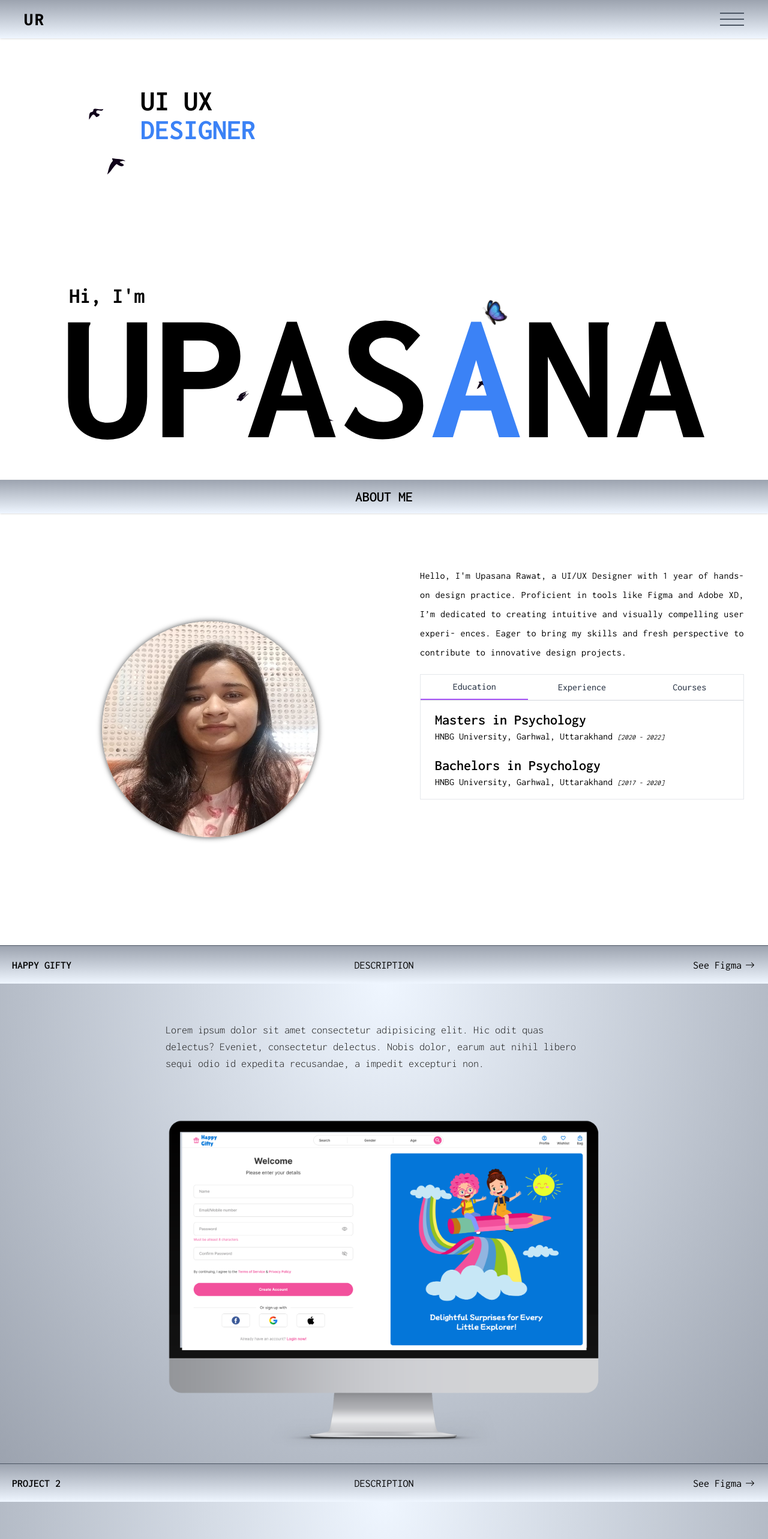
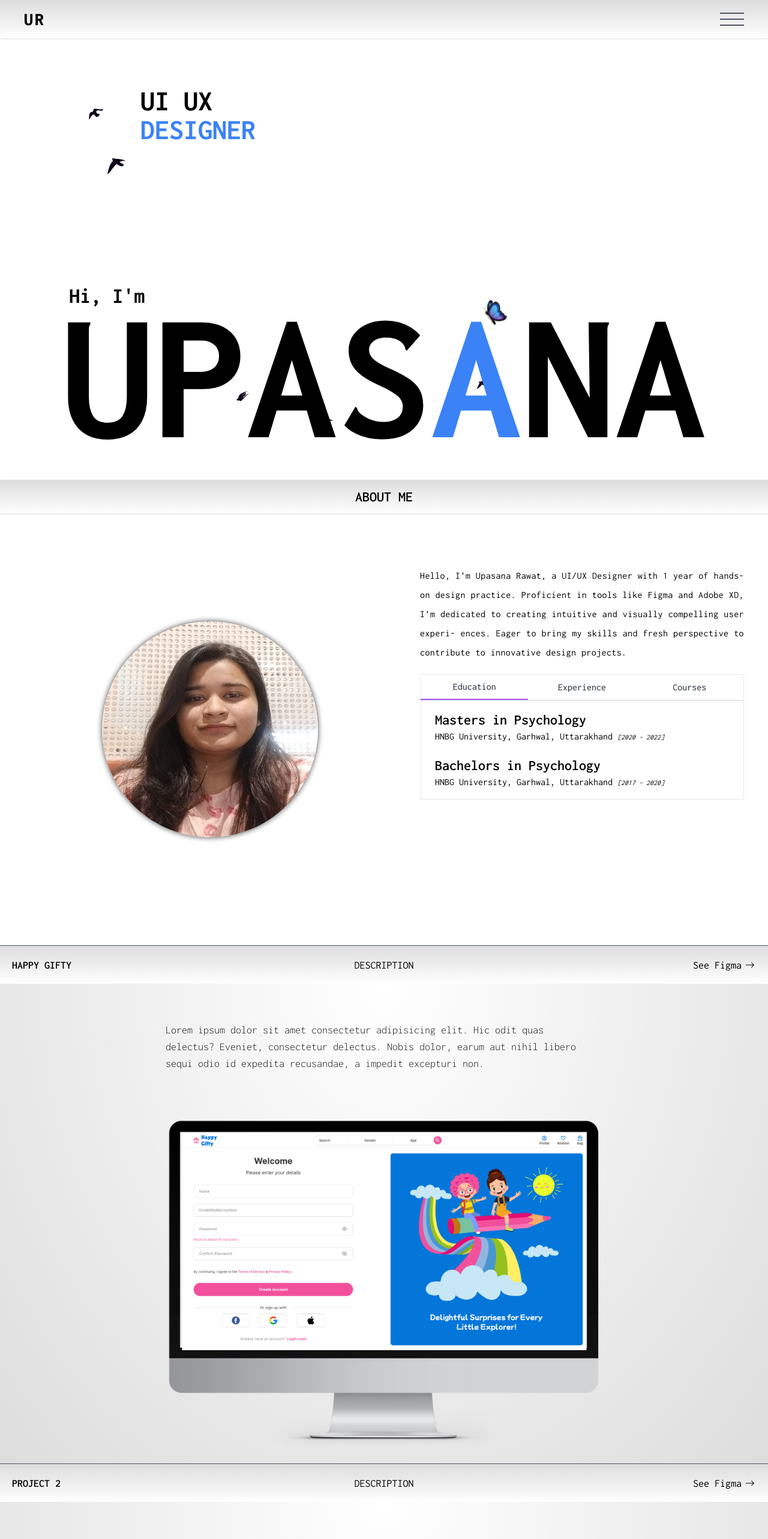
Before and after one commit to Psr-mathur/upasana-portfolio, a Next.js app: page / in a window 1280 px wide. Shown: the top 2566 px of the page at 60% size. Built offline with nearby package versions, Linux system fonts and the light colour scheme.

Commit message:
Update colors and backgrounds

```diff
--- a/src/app/globals.css
+++ b/src/app/globals.css
@@ -9,6 +9,10 @@
 	.perspective-origin-bottom {
 		perspective-origin: bottom;
 	}
+}
+
+.to_b_blacck_white {
+	background: linear-gradient(180deg, #dedddd, #ffffff);
 }
 
 ::-webkit-scrollbar {
--- a/src/components/Header/curve/index.jsx
+++ b/src/components/Header/curve/index.jsx
@@ -36,7 +36,7 @@ export default function Curve({ className = '' }) {
 				initial="initial"
 				animate="enter"
 				exit="exit"
-				fill="#45474b"
+				fill="#353535"
 				stroke="none"
 			></motion.path>
 		</svg>
--- a/src/components/Header/index.jsx
+++ b/src/components/Header/index.jsx
@@ -54,7 +54,7 @@ export default function Header() {
 	}, [isActive, setIsActive]);
 	return (
 		<header className="fixed top-0 left-0 w-full h-full max-h-16 bg-black z-[3] shadow">
-			<div className="px-6 sm:px-10 bg-white flex items-center justify-between w-full h-full bg-gradient-to-b from-gray-400 to-blue-50">
+			<div className="px-6 sm:px-10 bg-white flex items-center justify-between w-full h-full to_b_blacck_white">
 				<div>
 					<h1 className="font-extrabold text-3xl tracking-widest">
 						UR
@@ -67,7 +67,7 @@ export default function Header() {
 						className="relative"
 					/>
 					<motion.div
-						className="rounded-l-2xl {bg-[#353535]} bg-[radial-gradient(ellipse_at_center,var(--tw-gradient-stops))] from-gray-500 to-[#353535] absolute top-0 right-0 z-[9]"
+						className="rounded-l-2xl bg-[#353535] absolute top-0 right-0 z-[9]"
 						// variants={menu}
 						// animate={isActive ? 'open' : 'closed'}
 						// initial="closed"
--- a/src/components/home-page/sec2/section2.jsx
+++ b/src/components/home-page/sec2/section2.jsx
@@ -14,7 +14,7 @@ contribute to innovative design projects.`;
 export function SectionTwo() {
 	return (
 		<section id="aboutme">
-			<div className="{sticky top-0} h-14 flex items-center justify-center bg-white shadow z-[5] bg-gradient-to-b from-gray-400 to-blue-50">
+			<div className="{sticky top-0} h-14 flex items-center justify-center shadow z-[5] to_b_blacck_white">
 				<h1 className=" uppercase text-2xl font-semibold">About Me</h1>
 			</div>
 			<div className="flex flex-col sm:flex-row sm:gap-10 min-h-[90vh] py-6 sm:py-10 px-6 sm:px-10">
--- a/src/components/home-page/sec4/index.jsx
+++ b/src/components/home-page/sec4/index.jsx
@@ -6,7 +6,7 @@ import { Form } from './form';
 export function SectionFour() {
 	return (
 		<section className=" {bg-[#353535]} min-h-[75vh] sm:min-h-[90vh] {mt-16} flex flex-col items-center justify-center gap-10 bg-[radial-gradient(ellipse_at_bottom,var(--tw-gradient-stops))] from-gray-500 to-[#353535]">
-			<div className="h-16 w-full bg-gradient-to-b from-blue-50 to-gray-400" />
+			<div className="h-16 w-full bg-gradient-to-b to_b_blacck_white" />
 			<div>
 				<h2 className="text-center text-6xl font-semibold text-[#f5f5f5] pt-10">
 					Contact Me
--- a/src/components/ui/project.jsx
+++ b/src/components/ui/project.jsx
@@ -37,7 +37,7 @@ export const ProjectHeader = ({
 	return (
 		<div
 			className={twMerge(
-				'sticky top-0 w-full border-t border-gray-600 px-5 py-2 flex flex-wrap gap-x-10 items-center justify-between bg-white h-24 overflow-hidden bg-gradient-to-b from-gray-400 to-blue-50',
+				'sticky top-0 w-full border-t border-gray-600 px-5 py-2 flex flex-wrap gap-x-10 items-center justify-between bg-white h-24 overflow-hidden to_b_blacck_white',
 				className
 			)}
 		>
@@ -90,7 +90,7 @@ export const ProjectBody = ({
 			</div>
 			<div
 				className={twMerge(
-					'h-full w-full object-cover object-center absolute top-0 left-0 z-[3] {bg-[#e5e5e5]} bg-[radial-gradient(ellipse_at_top,var(--tw-gradient-stops))] from-blue-50 to-gray-400'
+					'h-full w-full object-cover object-center absolute top-0 left-0 z-[3] {bg-[#e5e5e5]} bg-[radial-gradient(ellipse_at_top,var(--tw-gradient-stops))] from-white to-[#dedddd]'
 				)}
 			>
 				{bgsrc && (
```
